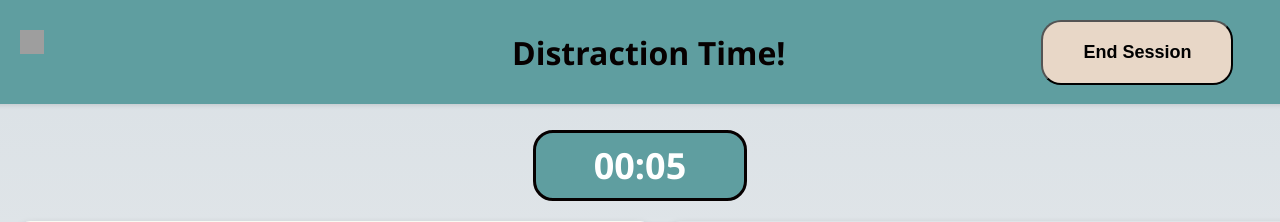
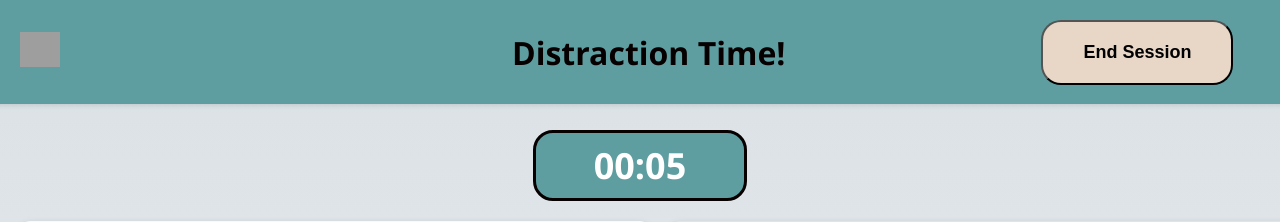
Before and after one commit to Tasneem-I/Eat-O-Mate, a Flask app: page /distract_session in a window 1280 px wide. Shown: the top 222 px of the page. Run offline with Flask 3, Linux system fonts and the light colour scheme; parts of the project's set-up code (start-up, migrations or seed data) failed here and were passed over; grey boxes are pictures that could not be loaded.

Commit message:
aligned distract session items

```diff
--- a/templates/distractions.html
+++ b/templates/distractions.html
@@ -66,8 +66,8 @@
         }
 
         .back-button img {
-            width: 30px; /* Adjust the size as needed */
-            height: 30px;
+            width: 1%; /* Adjust the size as needed */
+            height: 1.2%;
         }
         .text-cont {
             background-color: cadetblue;
@@ -117,8 +117,9 @@
     color: #060000;
  }
 .back-button img {
-    width: 24px;
-    height: 24px;
+    width: 40px;
+    height: 35px;
+    margin-top: 2px;
 }
 
 
@@ -137,7 +138,7 @@
             <img src="/static/back-icon.png" alt="Back">
         </a>
         <h1>Distraction Time!</h1>
-        <button type="submit" class="start-button" onclick="submitForm()" style="width: 10%; font-size:large; margin-left: 20%;width: 15%;"><b><a href="/distract">End Session</a></b></button>
+        <button type="submit" class="start-button" onclick="submitForm()" style="font-size:large; margin-left: 20%;width: 15%; height: 1%;"><b><a href="/distract">End Session</a></b></button>
 
     </div>
     <div id="timer-box">
```
Also changed, not shown: 1 other file.
